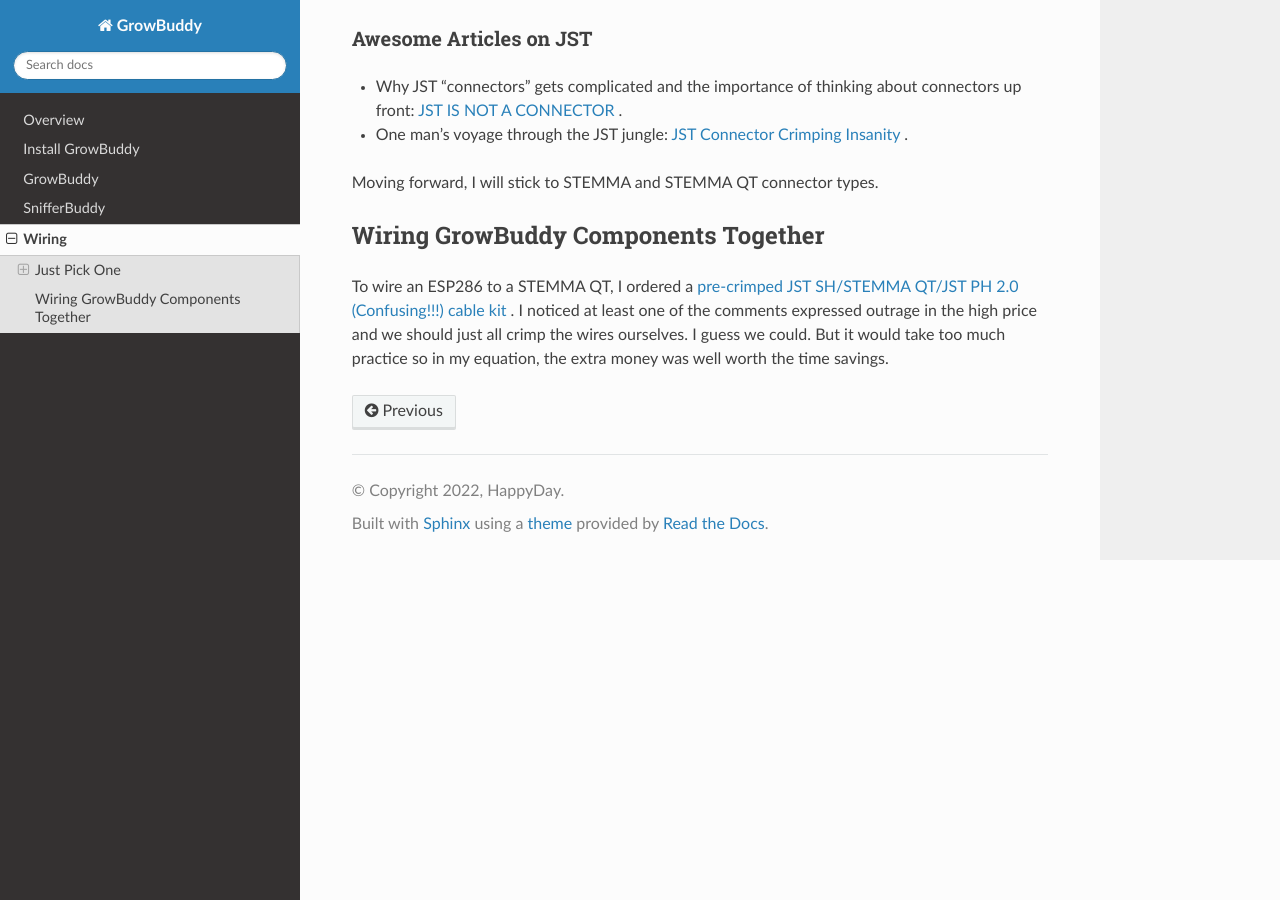
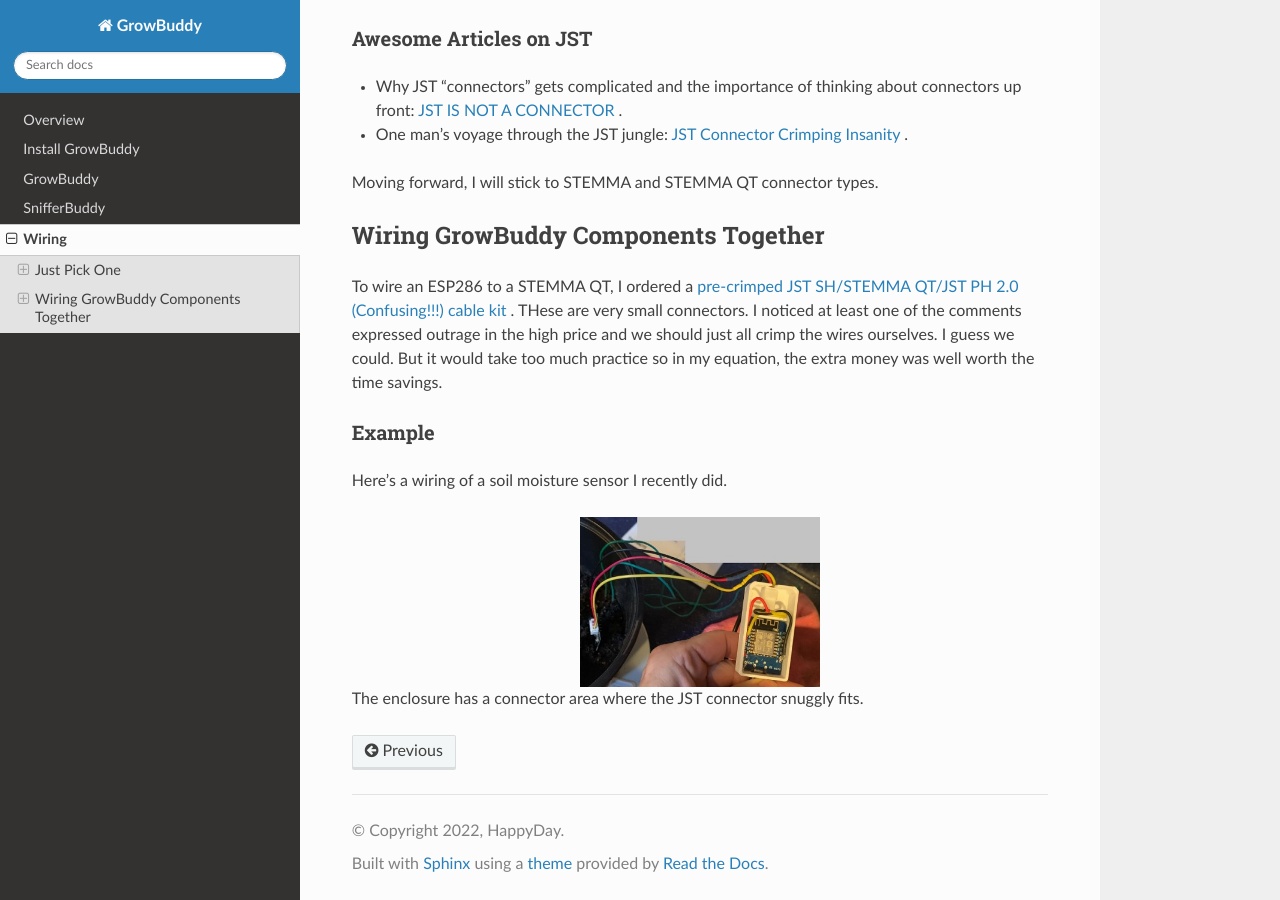
Before and after one commit to solarslurpi/GrowBuddies, a Sphinx documentation site: the page built from docs/wiring.rst, in a window 1280 px wide and 900 px high, scrolled down 901 px. Built offline with Sphinx 7.4.7 and the Read the Docs theme 2.0.0, drawn with Linux system fonts in a browser that asks for light colours.

Commit message:
finished wiring section.

```diff
--- a/docs/wiring.rst
+++ b/docs/wiring.rst
@@ -31,4 +31,14 @@ Moving forward, I will stick to STEMMA and STEMMA QT connector types.
 Wiring GrowBuddy Components Together
 ====================================
 
-To wire an ESP286 to a STEMMA QT, I ordered a `pre-crimped JST SH/STEMMA QT/JST PH 2.0 (Confusing!!!) cable kit <https://amzn.to/3SLurIX>`_ .  I noticed at least one of the comments expressed outrage in the high price and we should just all crimp the wires ourselves.  I guess we could.  But it would take too much practice so in my equation, the extra money was well worth the time savings.
+To wire an ESP286 to a STEMMA QT, I ordered a `pre-crimped JST SH/STEMMA QT/JST PH 2.0 (Confusing!!!) cable kit <https://amzn.to/3SLurIX>`_ .  THese are very small connectors.  I noticed at least one of the comments expressed outrage in the high price and we should just all crimp the wires ourselves.  I guess we could.  But it would take too much practice so in my equation, the extra money was well worth the time savings.
+
+Example
++++++++
+Here's a wiring of a soil moisture sensor I recently did.
+
+.. image:: images/soil_moisture.jpg
+   :align: center
+   :scale: 60
+
+The enclosure has a connector area where the JST connector snuggly fits.
```
Also changed, not shown: docs/images/soil_moisture.jpg (added).
